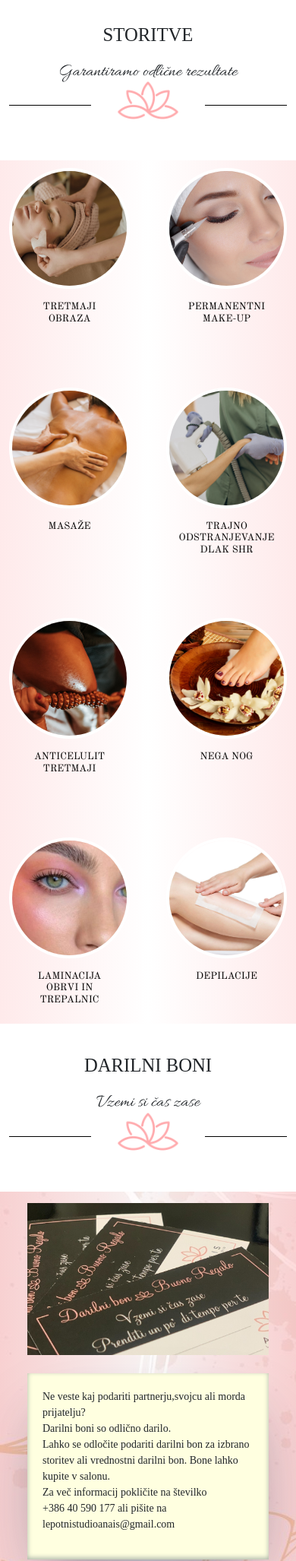
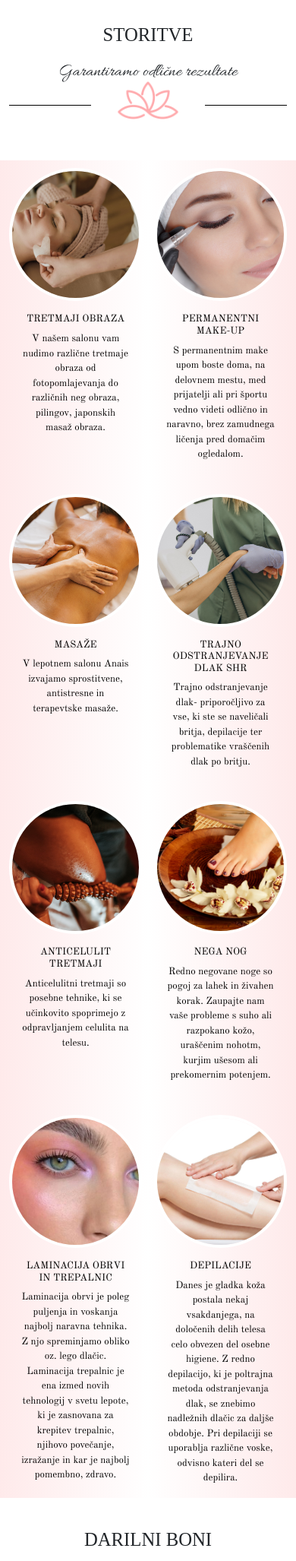
Before and after one commit to alexs2307/Kozmeticni_salon, a Flask app: page / in a window 390 px wide. Shown: the part 749-2803 px from the top of the page at 76% size. Run offline with Flask 2, Linux system fonts and the light colour scheme; some libraries are stand-ins or nearby versions; some web fonts are replaced.

Commit message:
updated services

```diff
--- a/static/css/index.css
+++ b/static/css/index.css
@@ -310,7 +310,10 @@ color:black;
 
 .card-title{
 text-transform:uppercase;
+}
 
+.card-text{
+text-align:center;
 }
 
 
@@ -336,6 +339,7 @@ transition:all 1.3s ease;
 transform:scale(1.2);
 }
 
+
 /*DARILNI BON*/
 
 
@@ -352,6 +356,14 @@ overflow:hidden;
 }
 /* MEDIA QUERY FOR Storitve*/
 @media screen and (min-width:320px) and (max-width:640px) {
+.card{
+
+width:100%;
+
+}
+.card-body{
+text-align:center;
+}
 .card-title {
 font-size:13px;
 }
@@ -359,7 +371,11 @@ font-size:13px;
 .card-img{
 width:100%;
 }
+.card-text{
+font-size:13px;
+width:100%;
 
+}
 }
 /* MEDIA QUERY FOR Storitve*/
 
--- a/templates/index.html
+++ b/templates/index.html
@@ -141,7 +141,7 @@
 
         </div>
 <div class="container-fluid" id="serv">
- <div class="row row-cols-2 row-cols-md-3 g-5 text-center">
+ <div class="row row-cols-2 row-cols-md-3 g-3">
   <div class="col">
     <div class="card">
         <div class="card-img rounded-circle ratio ratio-1x1">
@@ -149,7 +149,7 @@
       </div>
             <div class="card-body">
         <h5 class="card-title">Tretmaji Obraza</h5>
-        <p class="card-text"><!--text//--></p>
+        <p class="card-text">V našem salonu vam nudimo različne tretmaje obraza od fotopomlajevanja do različnih neg obraza, pilingov, japonskih masaž obraza.</p>
       </div>
     </div>
   </div>
@@ -160,7 +160,8 @@
       </div>
             <div class="card-body">
         <h5 class="card-title">Permanentni Make-up</h5>
-        <p class="card-text"><!--text//--></p>
+        <p class="card-text">S permanentnim make upom boste doma, na delovnem mestu, med prijatelji ali pri športu vedno videti odlično in naravno,
+            brez zamudnega ličenja pred domačim ogledalom.</p>
       </div>
     </div>
   </div>
@@ -171,7 +172,7 @@
       </div>
             <div class="card-body">
         <h5 class="card-title">Masaže</h5>
-        <p class="card-text"><!--text//--></p>
+        <p class="card-text">V lepotnem salonu Anais izvajamo sprostitvene, antistresne in terapevtske masaže.</p>
       </div>
     </div>
   </div>
@@ -182,7 +183,9 @@
       </div>
             <div class="card-body">
         <h5 class="card-title">TRAJNO ODSTRANJEVANJE DLAK SHR</h5>
-        <p class="card-text"><!--text//--></p>
+        <p class="card-text">Trajno odstranjevanje dlak- priporočljivo za vse, ki ste se naveličali britja, depilacije
+            ter problematike vraščenih dlak po britju.
+            </p>
       </div>
     </div>
   </div>
@@ -193,7 +196,8 @@
       </div>
             <div class="card-body">
         <h5 class="card-title">Anticelulit Tretmaji</h5>
-        <p class="card-text"><!--text//--></p>
+        <p class="card-text">Anticelulitni tretmaji so posebne tehnike, ki se učinkovito spoprimejo z odpravljanjem celulita na telesu.
+            </p>
       </div>
     </div>
   </div>
@@ -204,7 +208,8 @@
       </div>
             <div class="card-body">
         <h5 class="card-title">Nega Nog</h5>
-        <p class="card-text"><!--text//--></p>
+        <p class="card-text">Redno negovane noge so pogoj za lahek in živahen korak.
+            Zaupajte nam vaše probleme s suho ali razpokano kožo, uraščenim nohotm, kurjim ušesom ali prekomernim potenjem. </p>
       </div>
     </div>
   </div>
@@ -215,7 +220,9 @@
       </div>
             <div class="card-body">
         <h5 class="card-title">Laminacija obrvi in trepalnic</h5>
-        <p class="card-text"><!--text//--></p>
+        <p class="card-text">Laminacija obrvi je poleg puljenja in voskanja najbolj naravna tehnika.
+            Z njo spreminjamo obliko oz. lego dlačic. Laminacija trepalnic je ena izmed novih tehnologij v svetu lepote,
+            ki je zasnovana za krepitev trepalnic, njihovo povečanje, izražanje in kar je najbolj pomembno, zdravo.</p>
       </div>
     </div>
   </div>
@@ -226,7 +233,9 @@
       </div>
             <div class="card-body">
         <h5 class="card-title">Depilacije</h5>
-        <p class="card-text"><!--text//--></p>
+        <p class="card-text">Danes je gladka koža postala nekaj vsakdanjega, na določenih delih telesa celo obvezen del osebne higiene.
+            Z redno depilacijo, ki je poltrajna metoda odstranjevanja dlak, se znebimo nadležnih dlačic za daljše obdobje.
+            Pri depilaciji se uporablja različne voske, odvisno kateri del se depilira.</p>
       </div>
     </div>
   </div>
```
